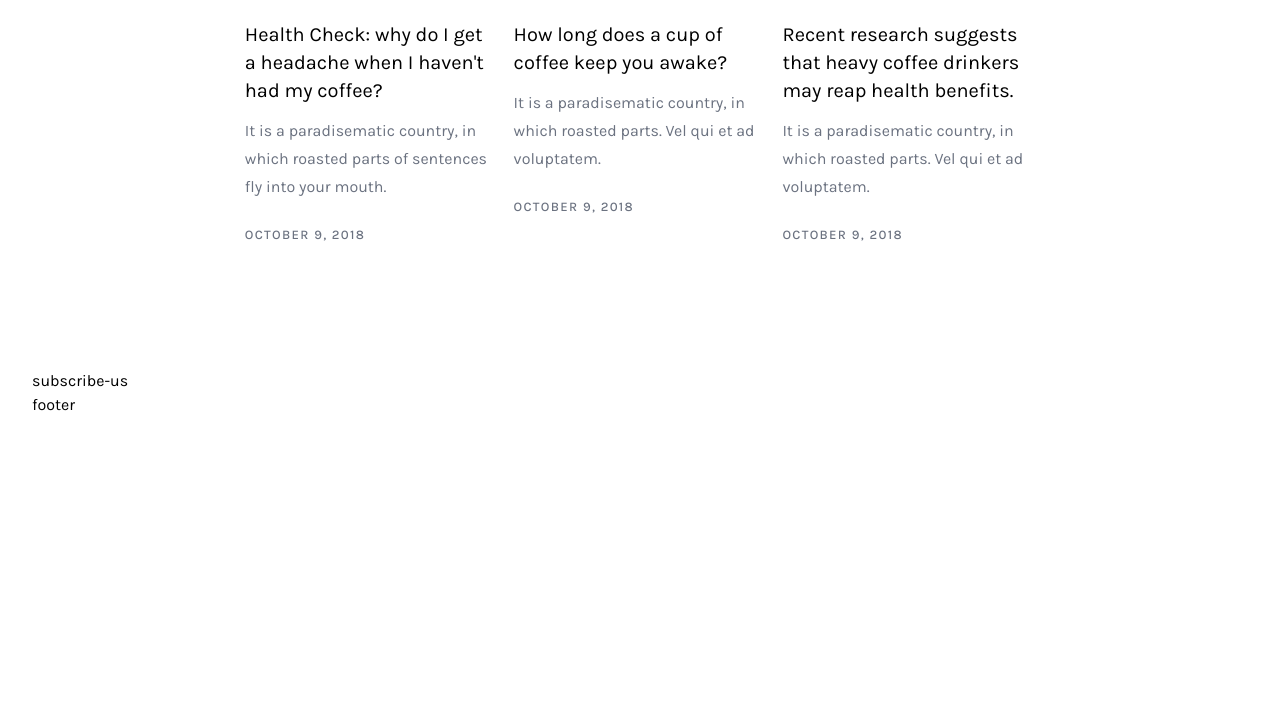
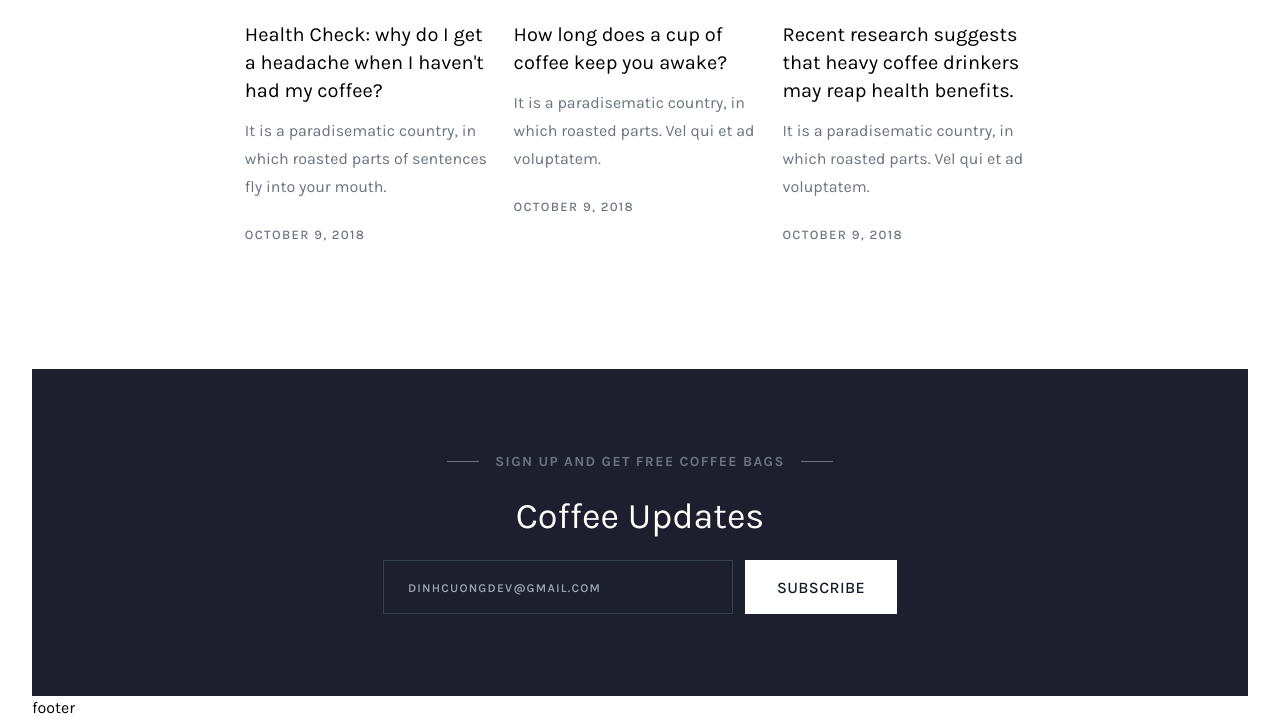
Before and after one commit to DinhCuongYP/dinhcuong-coffee, a website: page public/index.html in a window 1280 px wide. Shown: the part 5225-5945 px from the top of the page. Before the commit the page ends 5642 px from the top, so only its background shows below. Drawn offline with nearby package versions, Linux system fonts and the light colour scheme; files that its build step writes are made by us from their sources.

Commit message:
Add Subcribe.

```diff
--- a/public/index.html
+++ b/public/index.html
@@ -638,7 +638,24 @@
           </div>
           <!--End Behind the mugs, lifestyle stories-->
 
-          <div class="subscribe-us">subscribe-us</div>
+          <div class="subscribe-us h-[327px] flex flex-col justify-center items-center bg-[#1d1f2e]">
+            <div class="flex justify-center items-center px-6 xs:px-0 mb-6">
+              <div class="w-8 h-px bg-gray-500"></div>
+              <div class="uppercase text-sm text-center text-gray-500 font-bold  tracking-widest mx-4">Sign up and get free coffee bags</div>
+              <div class="w-8 h-px bg-gray-500"></div>
+            </div>
+            <div class="text-4xl text-white mb-6">Coffee Updates</div>
+            <div class="dcd-form text-center">
+              <div class="flex flex-col md:flex-row items-center justify-center gap-3">
+                <div class="dcd-form-item">
+                  <input type="email" placeholder="dinhcuongdev@gmail.com" class=" w-[350px] max-w-[80%] xs:max-w-full  text-white leading-5 px-6 py-4 bg-inherit outline-none border-gray-700 border-[1px] hover:border-gray-300 focus:border-gray-300 duration-500 placeholder:uppercase placeholder:text-xs placeholder:font-semibold placeholder:tracking-widest" />
+                </div>
+                <div class="dcd-form-item">
+                  <button class="dcd-btn bg-white text-gray-900 w-max max-h-[54px]">Subscribe</button>
+                </div>
+              </div>
+            </div>
+          </div>
           <!--End subscribe-us-->
         </main>
 
```
